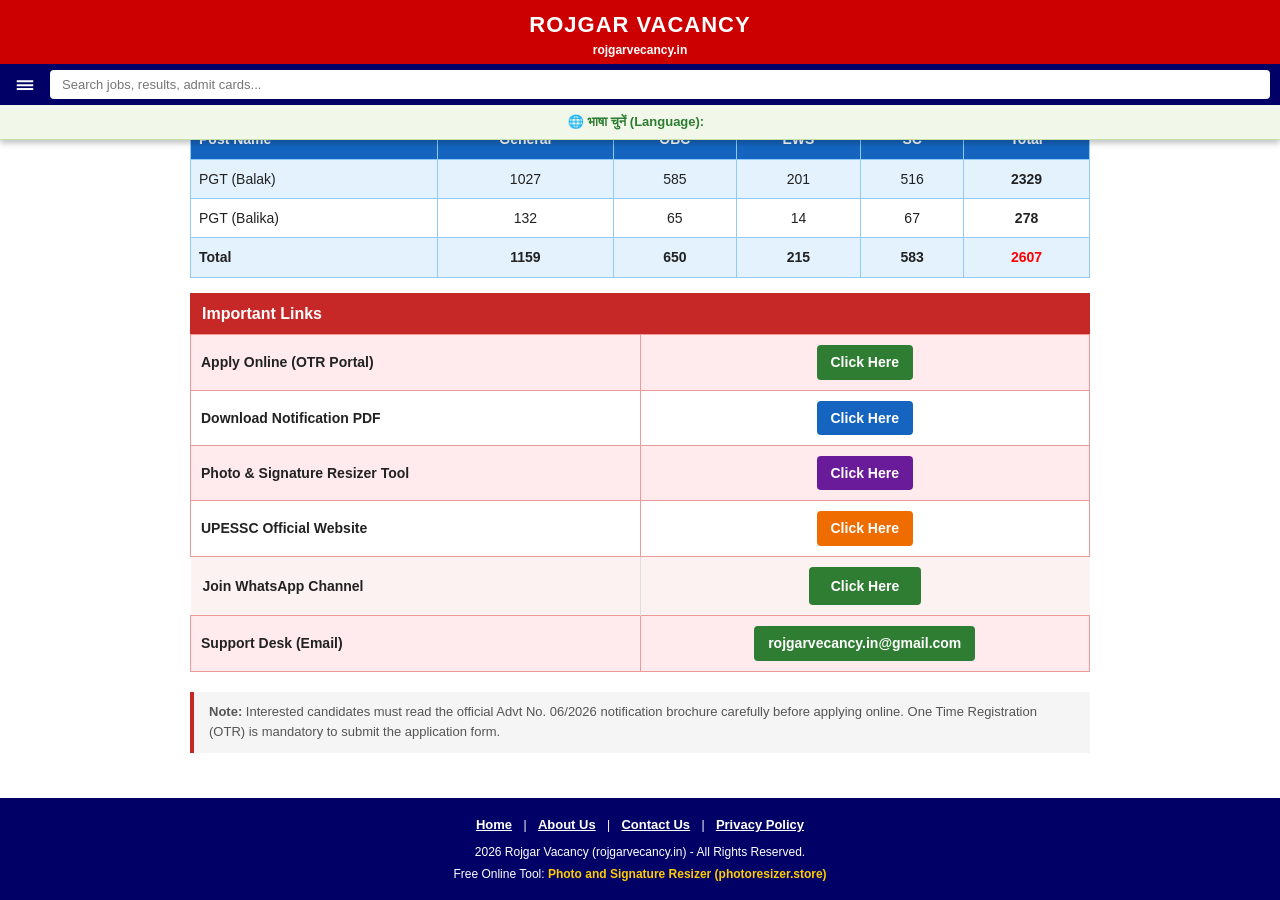
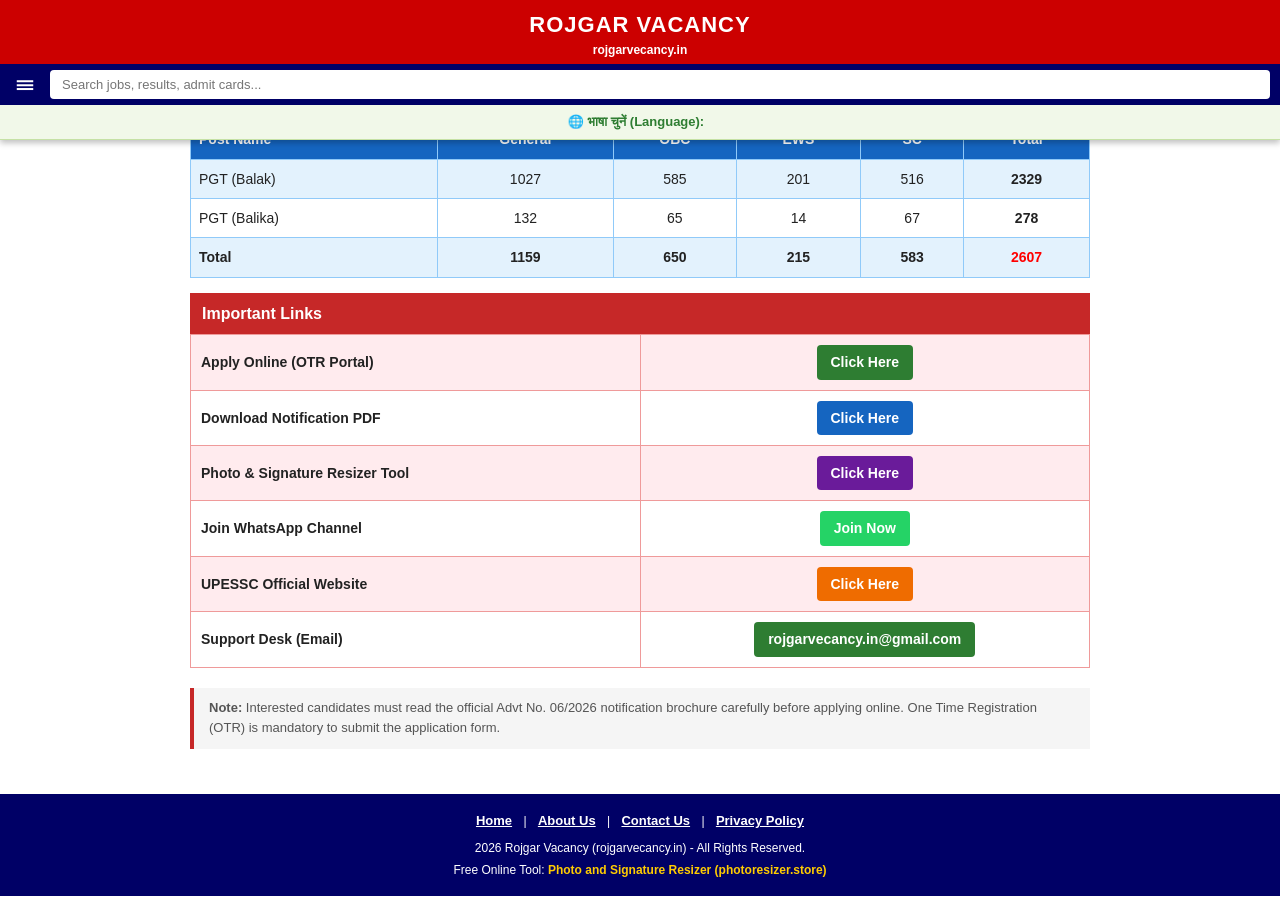
Before and after one commit to Rojgarvacancy/Rojgar-vacancy-, a Jekyll site: the page built from _posts/2026-09-19-upessc-up-pgt-teacher-online-form.md, in a window 1280 px wide and 900 px high, scrolled down 1192 px. Built offline with Jekyll 4.4.1, drawn with Linux system fonts in a browser that asks for light colours.

Commit message:
Update 2026-09-19-upessc-up-pgt-teacher-online-form.md

```diff
--- a/_posts/2026-09-19-upessc-up-pgt-teacher-online-form.md
+++ b/_posts/2026-09-19-upessc-up-pgt-teacher-online-form.md
@@ -167,7 +167,7 @@ categories: ["Latest Jobs"]
       <tr>
         <td style="border: 1px solid rgb(239, 154, 154); padding: 10px;"><strong>Download Notification PDF</strong></td>
         <td style="border: 1px solid rgb(239, 154, 154); padding: 10px; text-align: center;">
-          <a href="https://doc.sarkariresults.org.in/UP_PGT_2026_Notification_SarkariResult_Com.pdf" target="_blank" rel="noopener noreferrer" style="background: rgb(21, 101, 192); border-radius: 4px; color: white; font-weight: bold; padding: 6px 14px; text-decoration: none; display: inline-block;">Click Here</a>
+          <a href="https://rojgarvecancy.in/Teacher.pdf" target="_blank" rel="noopener noreferrer" style="background: rgb(21, 101, 192); border-radius: 4px; color: white; font-weight: bold; padding: 6px 14px; text-decoration: none; display: inline-block;">Click Here</a>
         </td>
       </tr>
       <tr style="background: rgb(255, 235, 238);">
@@ -177,12 +177,18 @@ categories: ["Latest Jobs"]
         </td>
       </tr>
       <tr>
+        <td style="border: 1px solid rgb(239, 154, 154); padding: 10px;"><strong>Join WhatsApp Channel</strong></td>
+        <td style="border: 1px solid rgb(239, 154, 154); padding: 10px; text-align: center;">
+          <a href="https://whatsapp.com/channel/0029Vb97OOiK5cD6SAWpDm15" target="_blank" rel="noopener noreferrer" style="background: rgb(37, 211, 102); border-radius: 4px; color: white; font-weight: bold; padding: 6px 14px; text-decoration: none; display: inline-block;">Join Now</a>
+        </td>
+      </tr>
+      <tr style="background: rgb(255, 235, 238);">
         <td style="border: 1px solid rgb(239, 154, 154); padding: 10px;"><strong>UPESSC Official Website</strong></td>
         <td style="border: 1px solid rgb(239, 154, 154); padding: 10px; text-align: center;">
           <a href="https://www.upessc.up.gov.in" target="_blank" rel="noopener noreferrer" style="background: rgb(239, 108, 0); border-radius: 4px; color: white; font-weight: bold; padding: 6px 14px; text-decoration: none; display: inline-block;">Click Here</a>
         </td>
       </tr>
-      <tr style="background: rgb(255, 235, 238);">
+      <tr>
         <td style="border: 1px solid rgb(239, 154, 154); padding: 10px;"><strong>Support Desk (Email)</strong></td>
         <td style="border: 1px solid rgb(239, 154, 154); padding: 10px; text-align: center;">
           <a href="mailto:rojgarvecancy.in@gmail.com" style="background: rgb(46, 125, 50); border-radius: 4px; color: white; font-weight: bold; padding: 6px 14px; text-decoration: none; display: inline-block;">rojgarvecancy.in@gmail.com</a>
```
